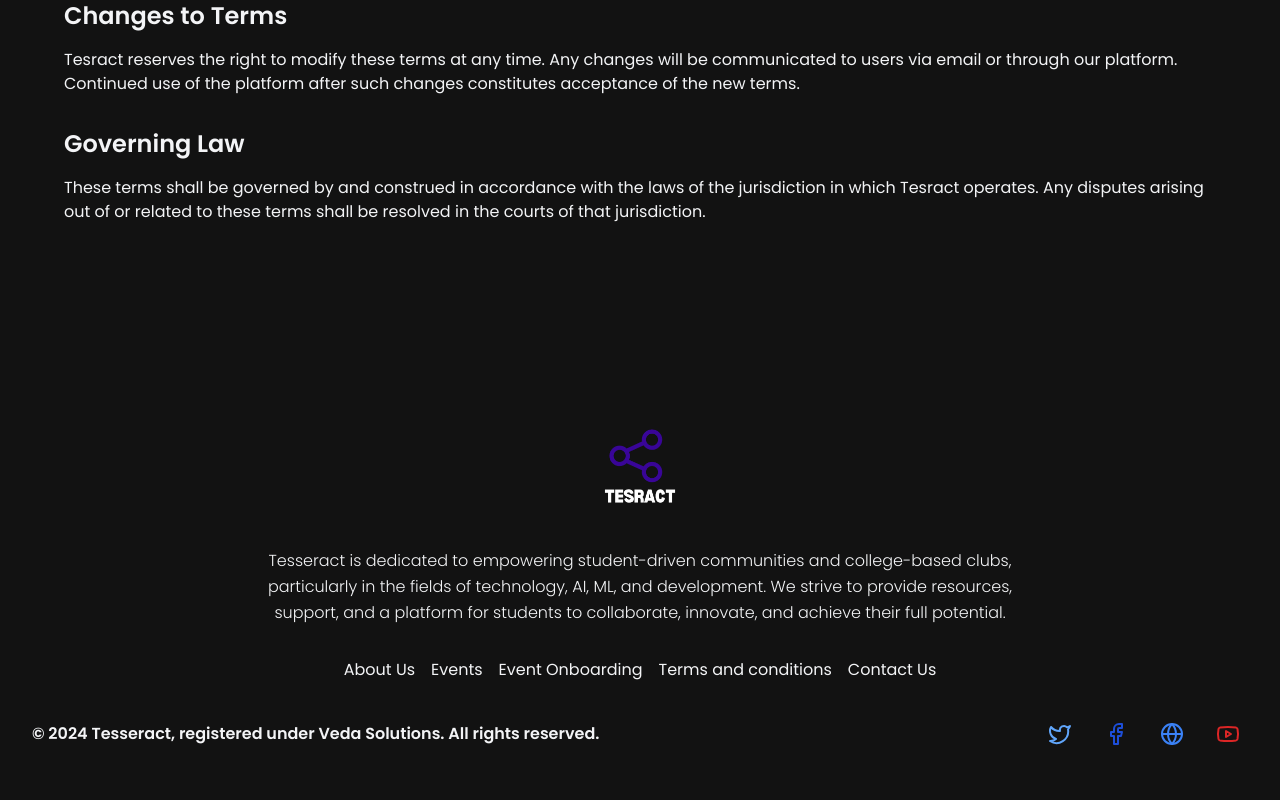
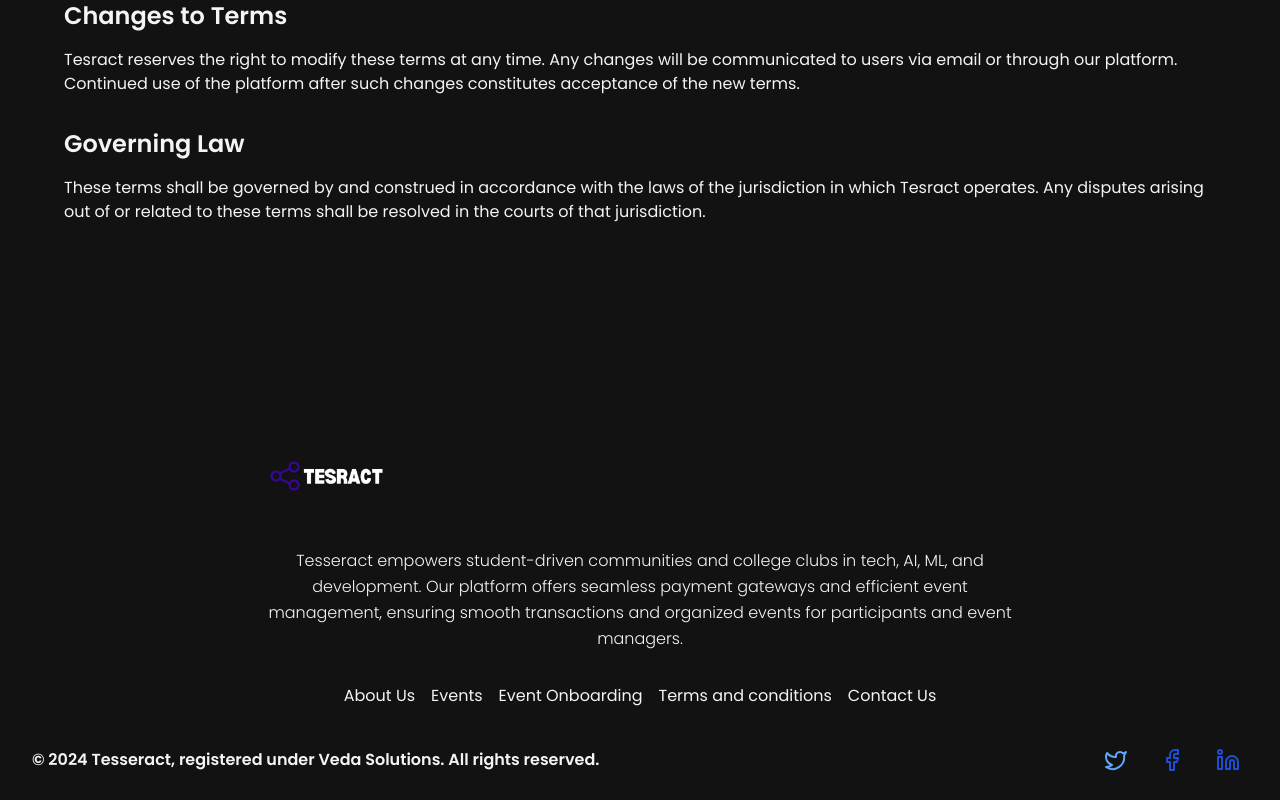
Before and after one commit to VarunHarinath/EventAura, a React (Vite) app: page /company-eula in a window 1280 px wide. Shown: the part 3605-4405 px from the top of the page. Before the commit the page ends 4379 px from the top, so only its background shows below. Built offline with nearby package versions, Linux system fonts and the light colour scheme.

Commit message:
Update on Logo

```diff
--- a/src/components/NavBar/Footer.jsx
+++ b/src/components/NavBar/Footer.jsx
@@ -2,7 +2,7 @@ import React from "react";
 import { Link } from "react-router-dom";
 import { footerNavs } from "../../constants";
 import Logo from "../../assets/tesract-main.png";
-import { Twitter, Facebook, Globe, Youtube } from "lucide-react";
+import { Twitter, Facebook, LinkedinIcon } from "lucide-react";
 import ScrollToTopButton from "./utils/ScrollToTopButton";
 
 const Footer = () => {
@@ -10,13 +10,13 @@ const Footer = () => {
     <>
       <footer className="text-gray-100 px-4 py-5 max-w-screen-xl mx-auto md:px-8 mt-24">
         <div className="max-w-3xl sm:mx-auto sm:text-center">
-          <img src={Logo} className="w-32 sm:mx-auto" />
-          <p className="leading-relaxed mt-4 text-base font-light">
-            Tesseract is dedicated to empowering student-driven communities and
-            college-based clubs, particularly in the fields of technology, AI,
-            ML, and development. We strive to provide resources, support, and a
-            platform for students to collaborate, innovate, and achieve their
-            full potential.
+          <img src={Logo} className="w-36 h-auto  " />
+          <p className="leading-relaxed  text-base font-light">
+            Tesseract empowers student-driven communities and college clubs in
+            tech, AI, ML, and development. Our platform offers seamless payment
+            gateways and efficient event management, ensuring smooth
+            transactions and organized events for participants and event
+            managers.
           </p>
         </div>
         <ul className="items-center justify-center mt-8 space-y-5 sm:flex sm:space-x-4 sm:space-y-0">
@@ -44,16 +44,9 @@ const Footer = () => {
                   <Facebook className="w-6 h-6 text-blue-700" />
                 </a>
               </li>
-
               <li className="w-10 h-10 flex items-center justify-center">
                 <a href="javascript:void()">
-                  <Globe className="w-6 h-6 text-blue-500" />
-                </a>
-              </li>
-
-              <li className="w-10 h-10 flex items-center justify-center">
-                <a href="javascript:void()">
-                  <Youtube className="w-6 h-6 text-red-600" />
+                  <LinkedinIcon className="w-6 h-6 text-blue-700" />
                 </a>
               </li>
             </ul>
```
Also changed, not shown: src/assets/code.jpg (deleted), src/assets/tesract-main.png.
